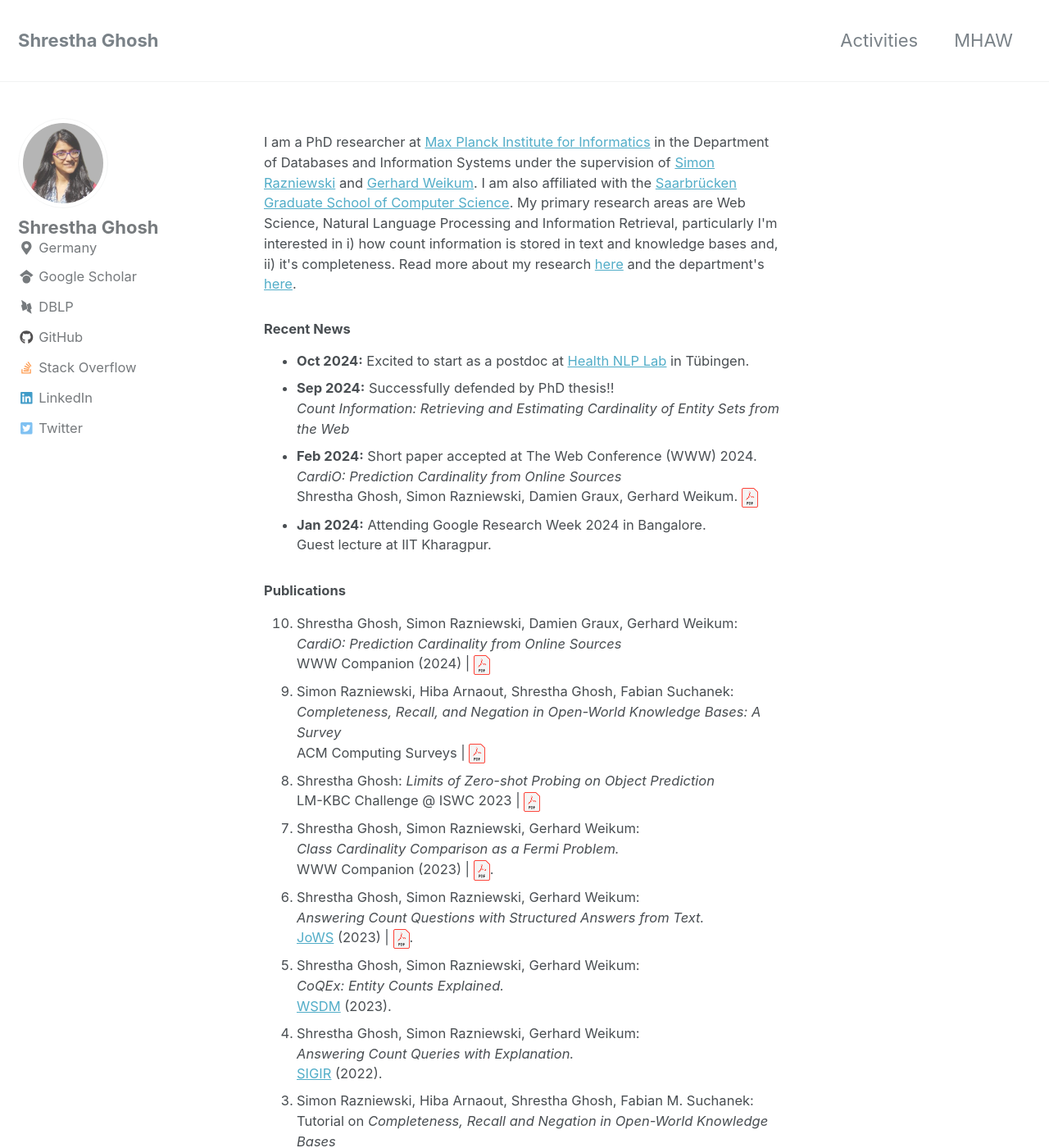
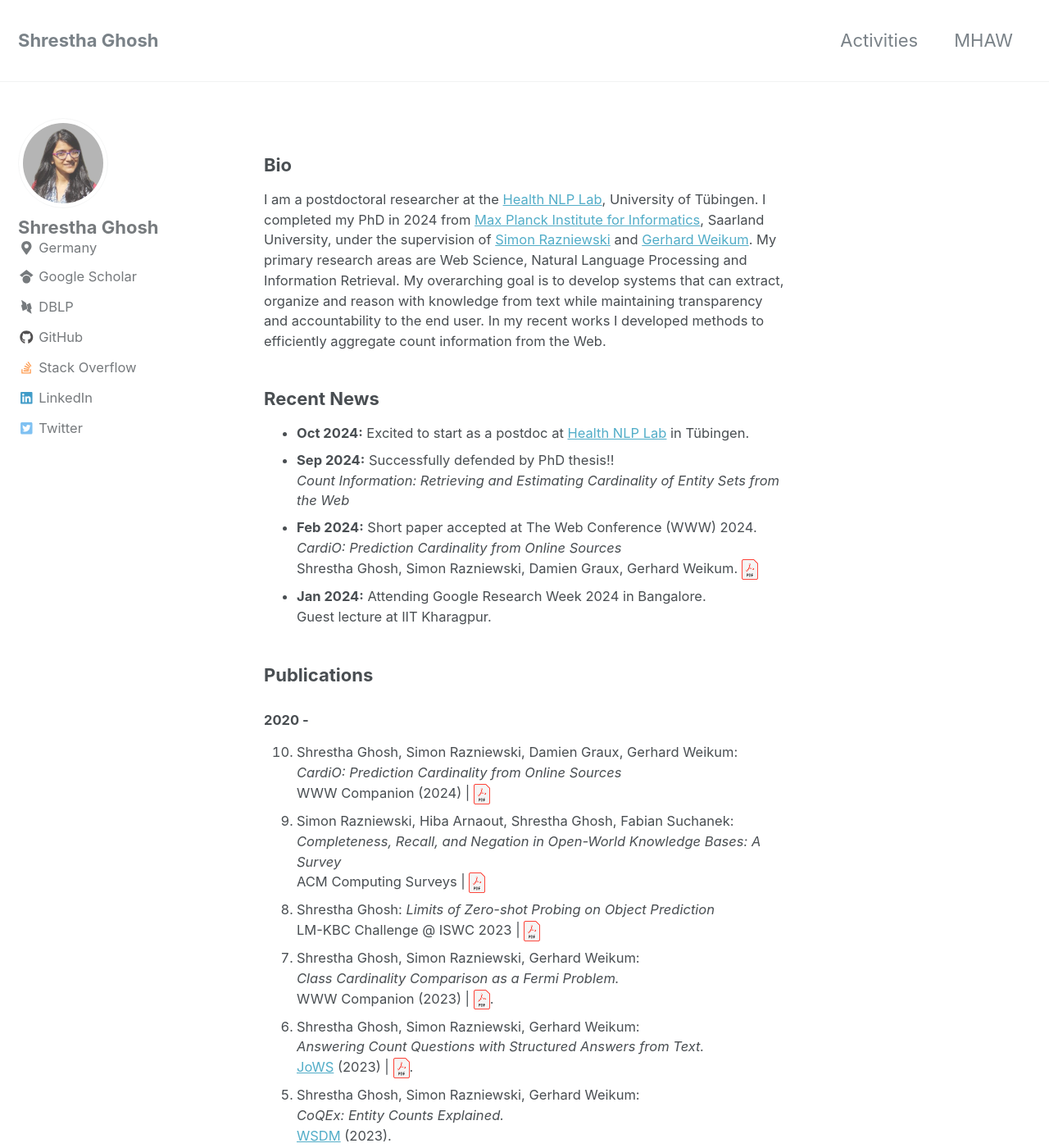
Before and after one commit to ghoshs/ghoshs.github.io, a Jekyll site: the page built from index.html, in a window 1280 px wide and 1400 px high. Shown: the whole window at 82% size. Built offline with Jekyll 4.4.1, drawn with Linux system fonts in a browser that asks for light colours; nearby versions of some CDN libraries; the list of posts is cut into pages by our own code.

Commit message:
update home

```diff
--- a/_layouts/home.html
+++ b/_layouts/home.html
@@ -6,12 +6,21 @@ layout: archive
 
 <!-- *Note to self* Do not use tab spaces for aligning HTML tags. -->
 
+<h3>Bio</h3>
 <div class="small">
-<p>I am a PhD researcher at <a href="https://www.mpi-inf.mpg.de">Max Planck Institute for Informatics</a> in the Department of Databases and Information Systems under the supervision of <a href="http://people.mpi-inf.mpg.de/~srazniew/">Simon Razniewski</a> and <a href="http://people.mpi-inf.mpg.de/~weikum">Gerhard Weikum</a>. I am also affiliated with the <a href="https://www.graduateschool-computerscience.de/">Saarbrücken Graduate School of Computer Science</a>. My primary research areas are Web Science, Natural Language Processing and Information Retrieval, particularly I'm interested in i) how count information is stored in text and knowledge bases and, ii) it's completeness. Read more about my research <a href="https://www.mpi-inf.mpg.de/count-knowledge">here</a> and the department's <a href="https://www.mpi-inf.mpg.de/departments/databases-and-information-systems/research">here</a>.</p>
+<p> I am a postdoctoral researcher at the <a href="https://health-nlp.com/index.html">Health NLP Lab</a>,
+  University of Tübingen.
+  I completed my PhD in 2024 from <a href="https://www.mpi-inf.mpg.de">Max Planck Institute for Informatics</a>, Saarland University,
+  under the supervision of <a href="http://simonrazniewski.com/">Simon Razniewski</a> and
+  <a href="http://people.mpi-inf.mpg.de/~weikum">Gerhard Weikum</a>.
+  My primary research areas are Web Science, Natural Language Processing and Information Retrieval.
+  My overarching goal is to develop systems that can extract, organize and reason with knowledge
+  from text while maintaining transparency and accountability to the end user.
+  In my recent works I developed methods to efficiently aggregate count information from the Web.</p>
 
 </div>
 
-<h4>Recent News</h4>
+<h3>Recent News</h3>
 
 <ul class="small" style="height: 250px; overflow: auto;">
   <li>
@@ -112,8 +121,8 @@ layout: archive
 </ul>
 
 
-<h4>Publications</h4>
-
+<h3>Publications</h3>
+<h4>2020 -</h4>
 <ol reversed class="small">
   <li>
     Shrestha Ghosh, Simon Razniewski, Damien Graux, Gerhard Weikum: <br>
```
Also changed, not shown: _pages/activities.md (+3 -2 lines).
